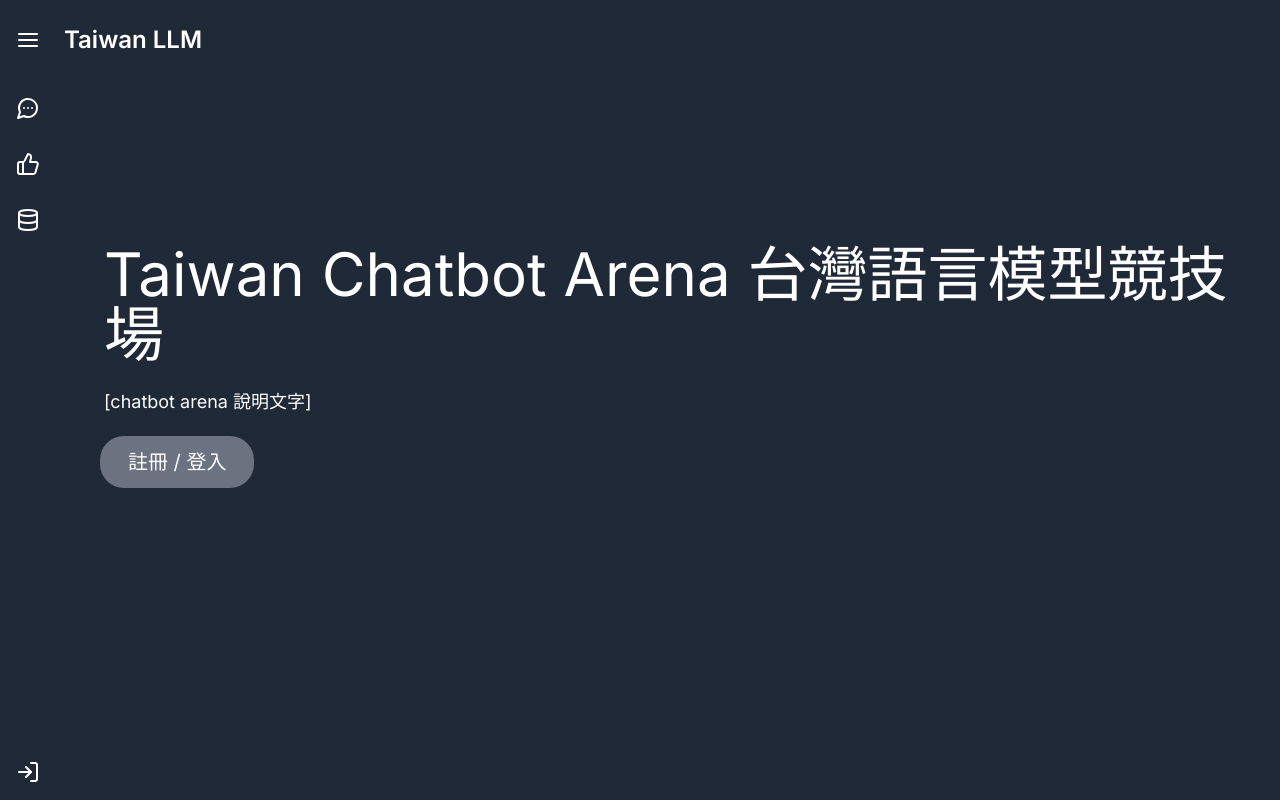
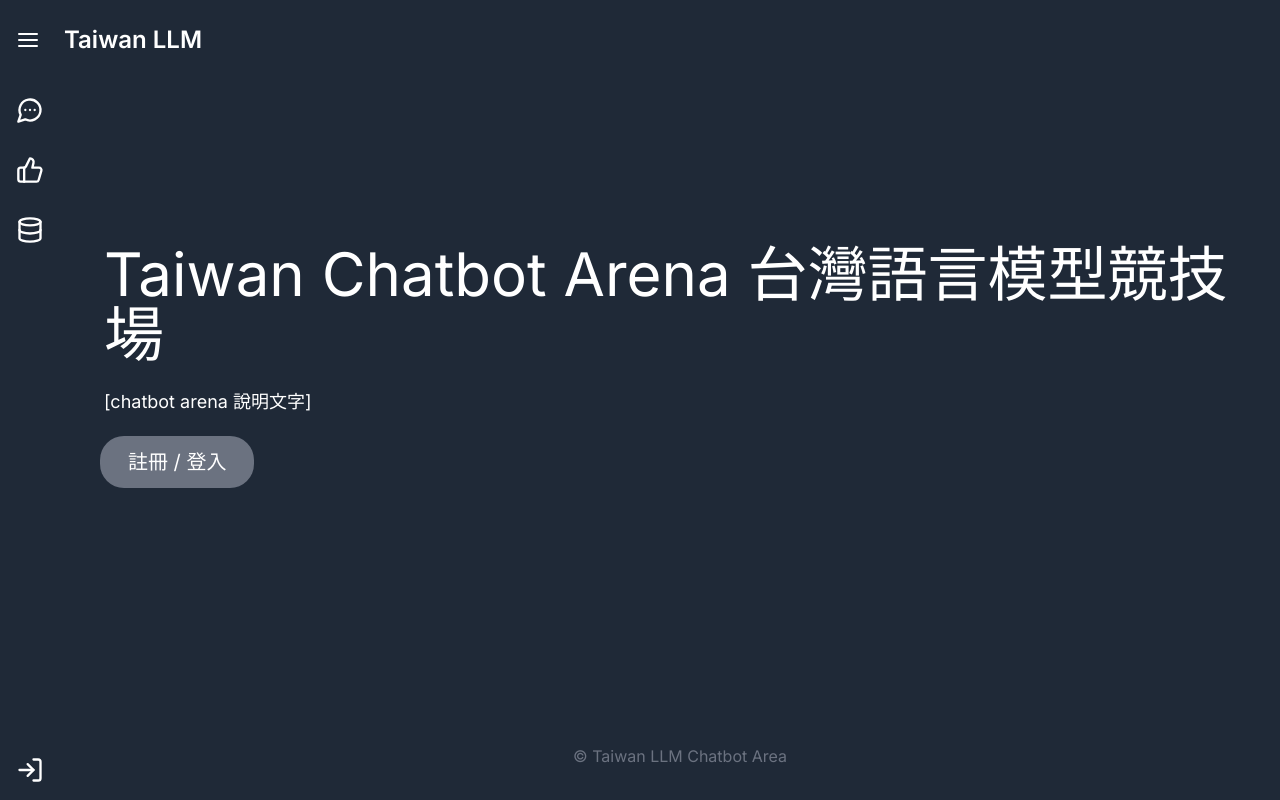
Before and after one commit to adamlin120/chatbot-arena, a Next.js app: page / in a window 1280 px wide. Built offline with nearby package versions, Linux system fonts and the light colour scheme; no server answers.

Commit message:
fix: fix sidebar icon display problem, add logout button
Fix by add `transition-none` to icon.

```diff
--- a/src/app/_components/SideBar.tsx
+++ b/src/app/_components/SideBar.tsx
@@ -6,10 +6,10 @@ import {
   MessageCircleMore,
   ThumbsUp,
   LogIn,
-  User,
+  LogOut,
 } from "lucide-react";
 import Link from "next/link";
-import { useSession } from "next-auth/react";
+import { signOut, useSession } from "next-auth/react";
 import Image from "next/image";
 import { cn } from "@/lib/utils/shadcn";
 
@@ -22,8 +22,7 @@ export default function SideBar() {
   const session = useSession();
   const username = session.data?.user?.username || "不知名使用者"; // TODO: 我拿不到 username
   const avatarUrl = session.data?.user?.avatarUrl;
-  const [isOpen, setIsOpen] = useState(false);
-
+  const [isOpen, setIsOpen] = useState<boolean>(false);
 
   return (
     <div className="flex mt-5">
@@ -35,9 +34,12 @@ export default function SideBar() {
         Taiwan LLM
       </Link>
       <aside
-        className={cn(`flex flex-col transform top-0 left-0 w-16 bg-gray-800 fixed h-full overflow-auto ease-in-out transition-all duration-300 z-30 overflow-x-hidden ${
-          isOpen ? "translate-x-0 w-64" : "-translate-x-full** "
-        }`)}
+        className={cn(
+          `flex flex-col transform top-0 left-0 w-16 bg-gray-800 fixed h-full overflow-auto ease-in-out transition-all duration-300 z-30 overflow-x-hidden ${
+            // isOpen ? "translate-x-0 w-64" : "-translate-x-full** "
+            isOpen && "w-64"
+          }`,
+        )}
       >
         <div className="flex items-center ml-2 mt-5 gap-3">
           <button
@@ -56,47 +58,60 @@ export default function SideBar() {
             </Link>
           )}
         </div>
-        <SideBarContext.Provider value={{ isOpen, setIsOpen }} >
+        <SideBarContext.Provider value={{ isOpen, setIsOpen }}>
           <div className="flex flex-col w-full mt-5 flex-grow">
             <LinkComponent
               href="/chat"
               text="語言模型競技場 ⚔️"
-              icon={<MessageCircleMore size={24} />}
+              icon={<MessageCircleMore size={28} />}
             />
             <LinkComponent
               href="/rating"
               text="對模型評分 👍👎"
-              icon={<ThumbsUp size={24} />}
+              icon={<ThumbsUp size={28} />}
             />
             <LinkComponent
               href="/dataset"
               text="對話資料集 📚"
-              icon={<Database size={24} />}
+              icon={<Database size={28} />}
             />
           </div>
           {session.status === "authenticated" ? (
-            <LinkComponent
-              href="/profile"
-              text={username}
-              icon={
-                avatarUrl ? (
+            <div className="flex">
+              <Link
+                href="/profile"
+                className="p-4 hover:bg-gray-700 text-lg flex gap-3 truncate flex-grow"
+                onClick={() => setIsOpen(false)}
+              >
+                <div
+                  className="transition-none"
+                  title={!isOpen ? "個人頁面" : ""}
+                >
                   <Image
-                    src={avatarUrl}
-                    width={24}
-                    height={24}
+                    src={avatarUrl || ""}
+                    width={28}
+                    height={28}
                     className="rounded-full"
-                    alt="pic"
+                    alt="profile-pic"
                   />
-                ) : (
-                  <User size={24} />
-                )
-              }
-            />
+                </div>
+                {isOpen && username}
+              </Link>
+              {isOpen && (
+                <button
+                  className="hover:bg-gray-700 px-3"
+                  title="登出"
+                  onClick={() => signOut()}
+                >
+                  <LogOut size={28} />
+                </button>
+              )}
+            </div>
           ) : (
             <LinkComponent
               href="/login"
               text="登入 / 註冊"
-              icon={<LogIn size={24} />}
+              icon={<LogIn size={28} />}
             />
           )}
         </SideBarContext.Provider>
@@ -121,7 +136,7 @@ function LinkComponent({
   icon?: React.ReactNode;
 }) {
   const context = useContext(SideBarContext);
-  if(!context) {
+  if (!context) {
     console.log("context is null");
     return <></>;
   }
@@ -129,10 +144,12 @@ function LinkComponent({
   return (
     <Link
       href={href}
-      className="p-4 hover:bg-gray-700 text-lg flex gap-3 truncate"
+      className="p-4 hover:bg-gray-700 text-lg flex items-center gap-3 truncate"
       onClick={() => setIsOpen(false)}
     >
-      {icon}
+      <div className="transition-none" title={!isOpen ? text : ""}>
+        {icon}
+      </div>
       {isOpen && text}
     </Link>
   );
--- a/src/app/layout.tsx
+++ b/src/app/layout.tsx
@@ -21,14 +21,22 @@ export default function RootLayout({
   return (
     <html lang="en">
       <SessionProvider>
-        <body className={inter.className}>
+        <body className={inter.className + " flex flex-col min-h-screen"}>
           {/* <Header /> */}
           <SideBar />
-          <div className="h-full mt-5 ml-16 ">
-            {children}
-          </div>
+          <div className="h-full mt-5 ml-16 mb-10">{children}</div>
+          <Footer />
         </body>
       </SessionProvider>
     </html>
   );
 }
+
+function Footer() {
+  return (
+    <footer className="w-full h-12 flex flex-col justify-center items-center mt-auto pl-20 mb-5">
+      <p className="text-gray-500">© Taiwan LLM Chatbot Area</p>
+      {/* Some content */}
+    </footer>
+  );
+}
```
Also changed, not shown: src/app/not-found.tsx (line endings or trailing spaces).
